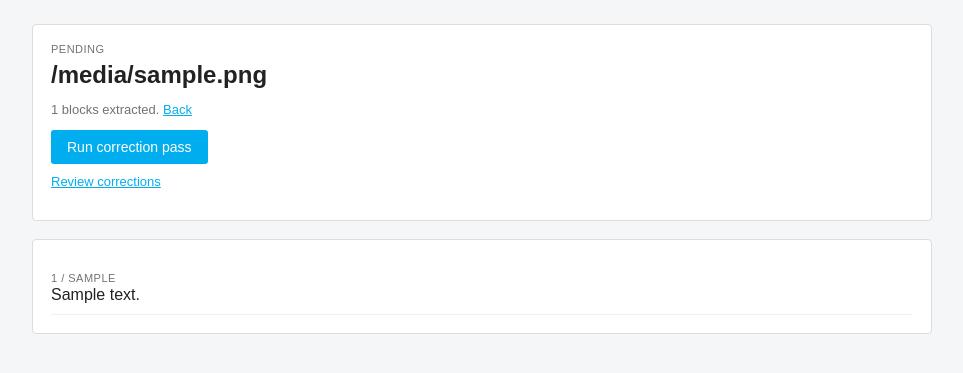
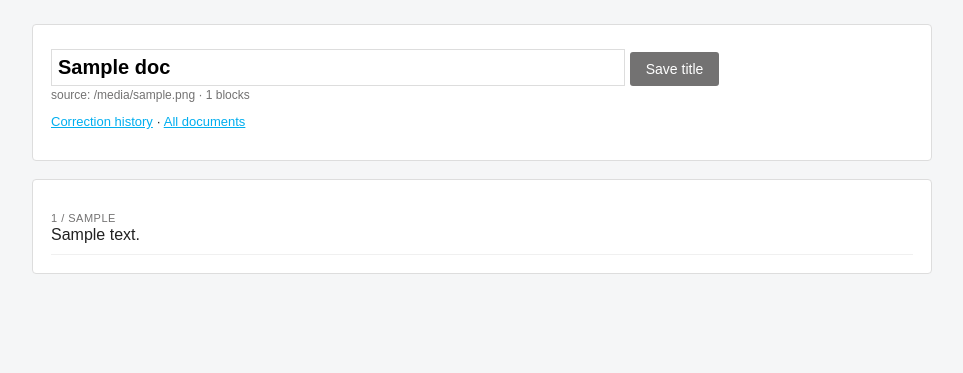
Before and after one commit to jKeonaona/lessonforge, a Flask app: template templates/document.html in a window 1280 px wide. Shown: the part 49-422 px from the top of the page, without its empty margins (158-1121 px from the left). Run offline with Flask 3, Linux system fonts and the light colour scheme; tables that the repository leaves empty hold one stand-in row (values such as "Sample post"); the template is opened without the code that fills it: values that come from a table or form of the project are taken from there, most other values are stand-ins (such as "Sample title", 1, 10 or a date in 2020).

Commit message:
Phase derivation, English lock gate, severity-based auto-apply, editable title

```diff
--- a/app.py
+++ b/app.py
@@ -4,7 +4,8 @@ from flask import (Flask, jsonify, render_template, request,
                    redirect, url_for, flash)
 from werkzeug.utils import secure_filename
 from config import Config
-from models import db, SourceDocument, Block, ChangeLog
+from models import (db, SourceDocument, Block, ChangeLog,
+                    doc_phase, PHASE_LABEL)
 from extract import extract_blocks
 from corrections import run_correction_pass, apply_change, reject_change
 
@@ -29,7 +30,8 @@ def create_app():
     def index():
         docs = SourceDocument.query.order_by(
             SourceDocument.uploaded_at.desc()).all()
-        return render_template("index.html", docs=docs)
+        return render_template("index.html", docs=docs,
+                               phase=doc_phase, label=PHASE_LABEL)
 
     @app.route("/upload", methods=["POST"])
     def upload():
@@ -78,14 +80,16 @@ def create_app():
         doc = SourceDocument.query.get_or_404(doc_id)
         blocks = Block.query.filter_by(
             source_doc_id=doc.id).order_by(Block.seq).all()
-        return render_template("document.html", doc=doc, blocks=blocks)
+        ph = doc_phase(doc)
+        return render_template("document.html", doc=doc, blocks=blocks,
+                               phase=ph, label=PHASE_LABEL)
 
     @app.route("/document/<int:doc_id>/correct", methods=["POST"])
     def correct(doc_id):
         doc = SourceDocument.query.get_or_404(doc_id)
         try:
             n = run_correction_pass(doc.id)
-            doc.status = "corrections_pending" if n else "no_corrections"
+            doc.status = "pass_run"
             db.session.commit()
             flash("%d corrections proposed." % n)
         except Exception as exc:
@@ -109,7 +113,8 @@ def create_app():
         pending = [pack(c, b) for c, b in rows if c.status == "pending"]
         decided = [pack(c, b) for c, b in rows if c.status != "pending"]
         return render_template("review.html", doc=doc,
-                               pending=pending, decided=decided)
+                               pending=pending, decided=decided,
+                               phase=doc_phase(doc), label=PHASE_LABEL)
 
     @app.route("/change/<int:change_id>/<action>", methods=["POST"])
     def decide(change_id, action):
@@ -121,6 +126,33 @@ def create_app():
             reject_change(change_id)
         return redirect(url_for("review", doc_id=blk.source_doc_id))
 
+    @app.route("/document/<int:doc_id>/lock", methods=["POST"])
+    def lock_english(doc_id):
+        doc = SourceDocument.query.get_or_404(doc_id)
+        if doc_phase(doc) != "english_ready":
+            flash("Resolve all pending corrections first.")
+            return redirect(url_for("review", doc_id=doc.id))
+        doc.english_locked = True
+        db.session.commit()
+        flash("English locked. Ready for translation.")
+        return redirect(url_for("document", doc_id=doc.id))
+
+    @app.route("/document/<int:doc_id>/unlock", methods=["POST"])
+    def unlock_english(doc_id):
+        doc = SourceDocument.query.get_or_404(doc_id)
+        doc.english_locked = False
+        db.session.commit()
+        flash("English unlocked.")
+        return redirect(url_for("document", doc_id=doc.id))
+
+    @app.route("/document/<int:doc_id>/title", methods=["POST"])
+    def set_title(doc_id):
+        doc = SourceDocument.query.get_or_404(doc_id)
+        new = (request.form.get("title") or "").strip()
+        doc.title = new or None
+        db.session.commit()
+        return redirect(url_for("document", doc_id=doc.id))
+
     return app
 
 
--- a/corrections.py
+++ b/corrections.py
@@ -29,10 +29,20 @@ Do NOT report:
 Rewrite as little as possible. Change only the erroneous words. Preserve
 the original sentence structure exactly.
 
+Before you return, re-read every block a second time looking only for
+missing negations. A dropped "not" or "no" leaves a sentence that reads
+naturally but means the opposite of what the author intended. These are
+the most dangerous errors in safety text and the easiest to skim past.
+Examples of the pattern:
+  "that does make these encounters any less scary" is missing "not"
+  "you should approach the animal" may be missing "not"
+Check each sentence against the evident intent of the surrounding text
+and report every one you find.
+
 Return ONLY a JSON array, no markdown fences and no commentary. Each
 element must be:
   {"seq": <int>, "corrected": "<full corrected block text>",
-   "reason": "<short reason>"}
+   "reason": "<short reason>", "severity": "<minor|review>"}
 
 Return an empty array [] if nothing meets the criteria above."""
 
@@ -60,7 +70,7 @@ def run_correction_pass(doc_id, actor="system"):
             yield seq[i:i + n]
 
     items = []
-    for group in chunk(blocks, 10):
+    for group in chunk(blocks, 5):
         payload = "\n".join(
             "[%d] %s" % (b.seq, b.text_en or "") for b in group
         )
@@ -91,14 +101,19 @@ def run_correction_pass(doc_id, actor="system"):
         after = (item.get("corrected") or "").strip()
         if not after or after == (blk.text_en or "").strip():
             continue
+        sev = (item.get("severity") or "review").strip().lower()
+        auto = sev == "minor"
         db.session.add(ChangeLog(
             block_id=blk.id,
             phase="correction",
             before=blk.text_en,
             after=after,
-            status="pending",
-            actor=actor,
+            status="auto_applied" if auto else "pending",
+            actor="claude" if auto else actor,
         ))
+        if auto:
+            blk.text_en = after
+            blk.status_en = "corrected"
         created += 1
 
     db.session.commit()
--- a/templates/document.html
+++ b/templates/document.html
@@ -1,18 +1,44 @@
 {% extends "base.html" %}
 {% block content %}
 <div class="card">
-  <div class="tag">{{ doc.status }}</div>
-  <h2 style="margin:6px 0 0">{{ doc.filename }}</h2>
-  <p style="font-size:13px;color:#737272">
-    {{ blocks|length }} blocks extracted.
-    <a href="{{ url_for('index') }}">Back</a>
-  </p>
-  <form method="post"
-        action="{{ url_for('correct', doc_id=doc.id) }}">
-    <button type="submit">Run correction pass</button>
+  <div class="tag">{{ label.get(phase, phase) }}</div>
+  <form method="post" action="{{ url_for('set_title', doc_id=doc.id) }}"
+        style="margin:6px 0 2px">
+    <input type="text" name="title" value="{{ doc.title or '' }}"
+           placeholder="Lesson title"
+           style="font-size:20px;font-weight:bold;border:1px solid #ddd;
+                  padding:6px;width:65%;font-family:Arial">
+    <button type="submit" style="background:#737272">Save title</button>
   </form>
-  <p style="font-size:13px;margin-top:10px">
-    <a href="{{ url_for('review', doc_id=doc.id) }}">Review corrections</a>
+  <div style="font-size:12px;color:#737272;margin-bottom:12px">
+    source: {{ doc.filename }} &middot; {{ blocks|length }} blocks
+  </div>
+
+  {% if phase == 'extracted' %}
+    <form method="post" action="{{ url_for('correct', doc_id=doc.id) }}">
+      <button type="submit">Run correction pass</button>
+    </form>
+  {% elif phase == 'corrections_pending' %}
+    <a href="{{ url_for('review', doc_id=doc.id) }}">
+      <button type="button">Review pending corrections</button></a>
+  {% elif phase == 'english_ready' %}
+    <form method="post" action="{{ url_for('correct', doc_id=doc.id) }}"
+          style="display:inline">
+      <button type="submit" style="background:#737272">Run pass again</button>
+    </form>
+    <form method="post" action="{{ url_for('lock_english', doc_id=doc.id) }}"
+          style="display:inline">
+      <button type="submit">Finalize English</button>
+    </form>
+  {% elif phase == 'english_locked' %}
+    <form method="post" action="{{ url_for('unlock_english', doc_id=doc.id) }}">
+      <button type="submit" style="background:#737272">Unlock English</button>
+    </form>
+  {% endif %}
+
+  <p style="font-size:13px;margin-top:12px">
+    <a href="{{ url_for('review', doc_id=doc.id) }}">Correction history</a>
+    &middot; <a href="{{ url_for('index') }}">All documents</a>
   </p>
 </div>
 
--- a/templates/index.html
+++ b/templates/index.html
@@ -13,9 +13,9 @@
     <tr><th>File</th><th>Uploaded</th><th>Status</th><th>Blocks</th></tr>
     {% for d in docs %}
     <tr>
-      <td><a href="{{ url_for('document', doc_id=d.id) }}">{{ d.filename }}</a></td>
+      <td><a href="{{ url_for('document', doc_id=d.id) }}">{{ d.title or d.filename }}</a></td>
       <td>{{ d.uploaded_at.strftime('%Y-%m-%d %H:%M') }}</td>
-      <td>{{ d.status }}</td>
+      <td>{{ label.get(phase(d), phase(d)) }}</td>
       <td>{{ d.blocks|length }}</td>
     </tr>
     {% else %}
--- a/templates/review.html
+++ b/templates/review.html
@@ -41,7 +41,7 @@
     {% for c in decided %}
     <tr>
       <td>{{ c.seq }}</td>
-      <td>{{ c.status }}</td>
+      <td>{% if c.status == 'auto_applied' %}auto{% else %}{{ c.status }}{% endif %}</td>
       <td style="font-size:12px">{{ c.after[:80] }}</td>
       <td>{{ c.ts.strftime('%Y-%m-%d %H:%M') }}</td>
     </tr>
```
Also changed, not shown: models.py (+30 -0 lines).
